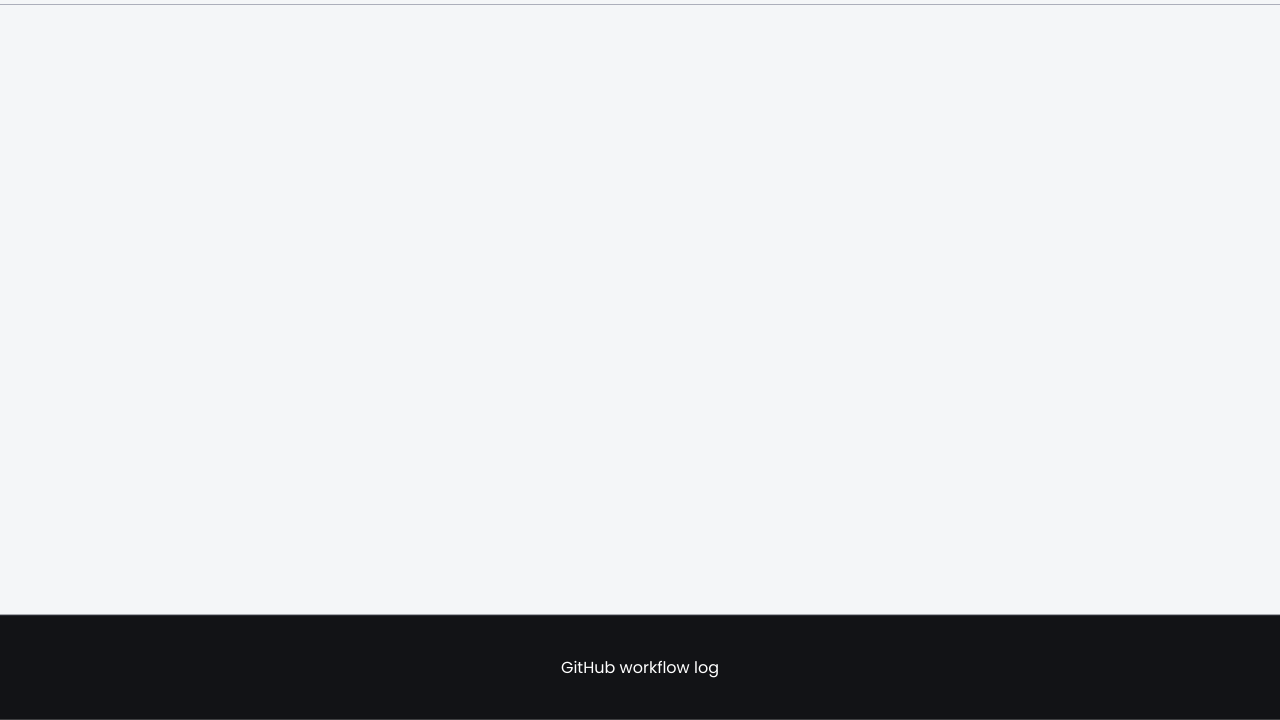
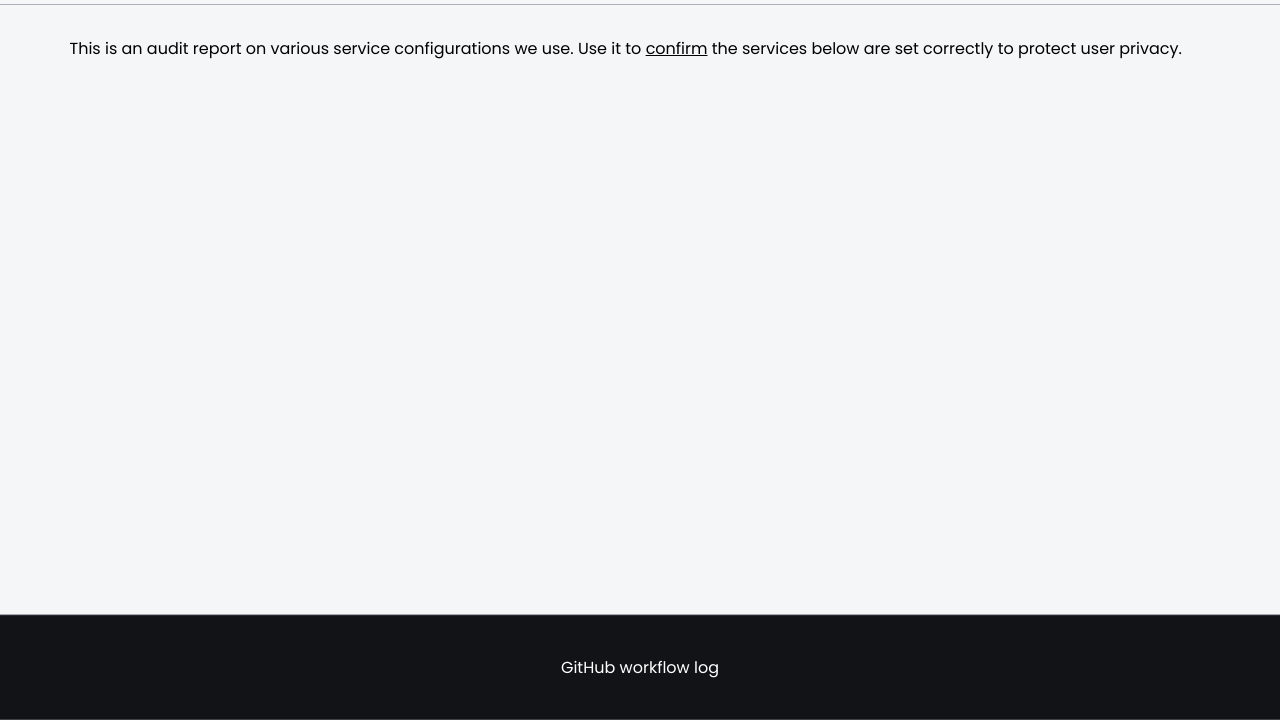
Before and after one commit to brave/config-attestation, a website: page site/index.html in a window 1280 px wide. Shown: the part 80-800 px from the top of the page. Drawn offline with Linux system fonts and the light colour scheme; no server answers.

Commit message:
Add explanatory text
Link to a blog post with motivation and some guidance on what
the fields mean and how to audit them.

NB Tailwind only includes referenced classes in the css file
it generates. Remember to `npm run build` to update main.css
after changing other source files.

Implements a suggestion from Shivan Kaul Sahib.

```diff
--- a/site/index.html
+++ b/site/index.html
@@ -24,6 +24,15 @@
 
     <main id="data" class="container mx-auto pt-8"></main>
 
+    <div id="about" class="container mx-auto pb-8">
+      <p>
+        This is an audit report on various service configurations we use.
+        Use it to
+        <a class="underline" href="https://brave.com/published-proxy-config/#verification">confirm</a>
+        the services below are set correctly to protect user privacy.
+      </p>
+    </div>
+
     <template id="config-block-template">
         <section class="config-block pb-12">
             <h2 class="text-h2 pb-4 text-text-primary"></h2>
```
Also changed, not shown: site/css/main.css.
